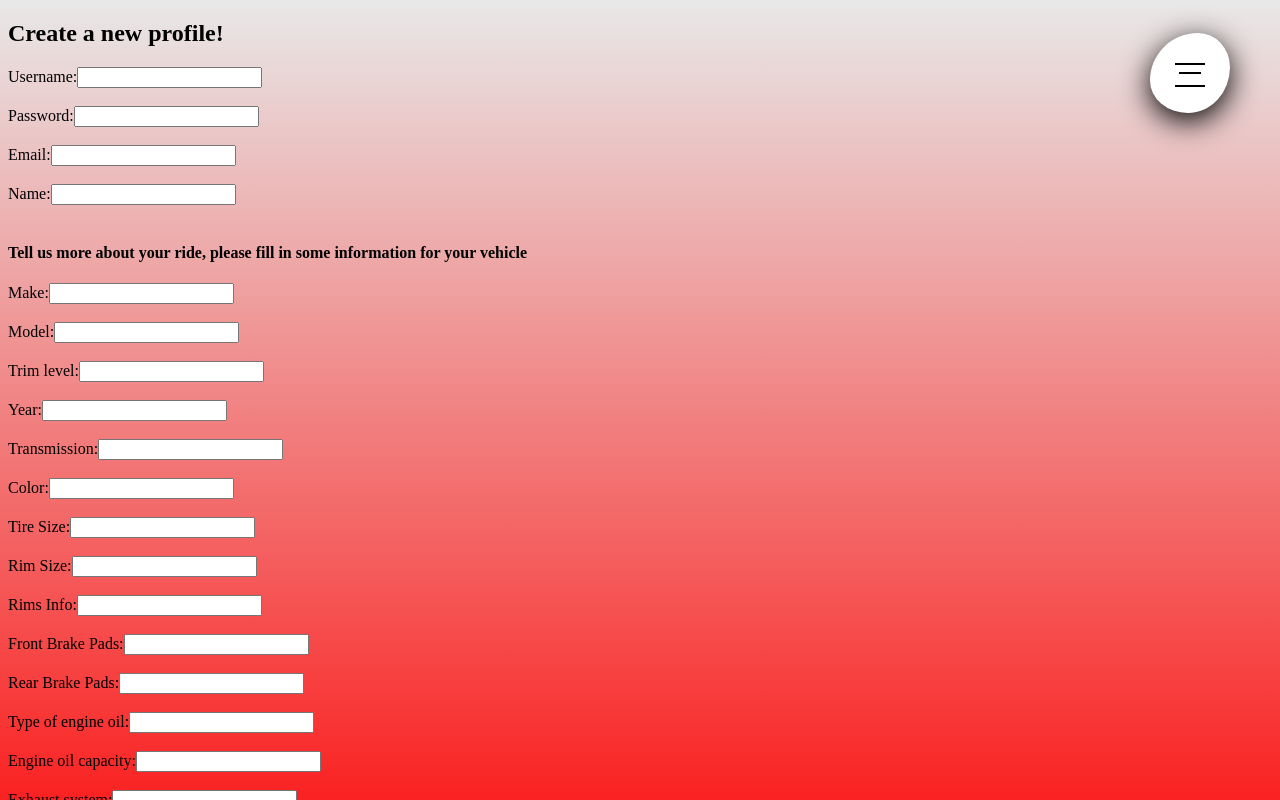
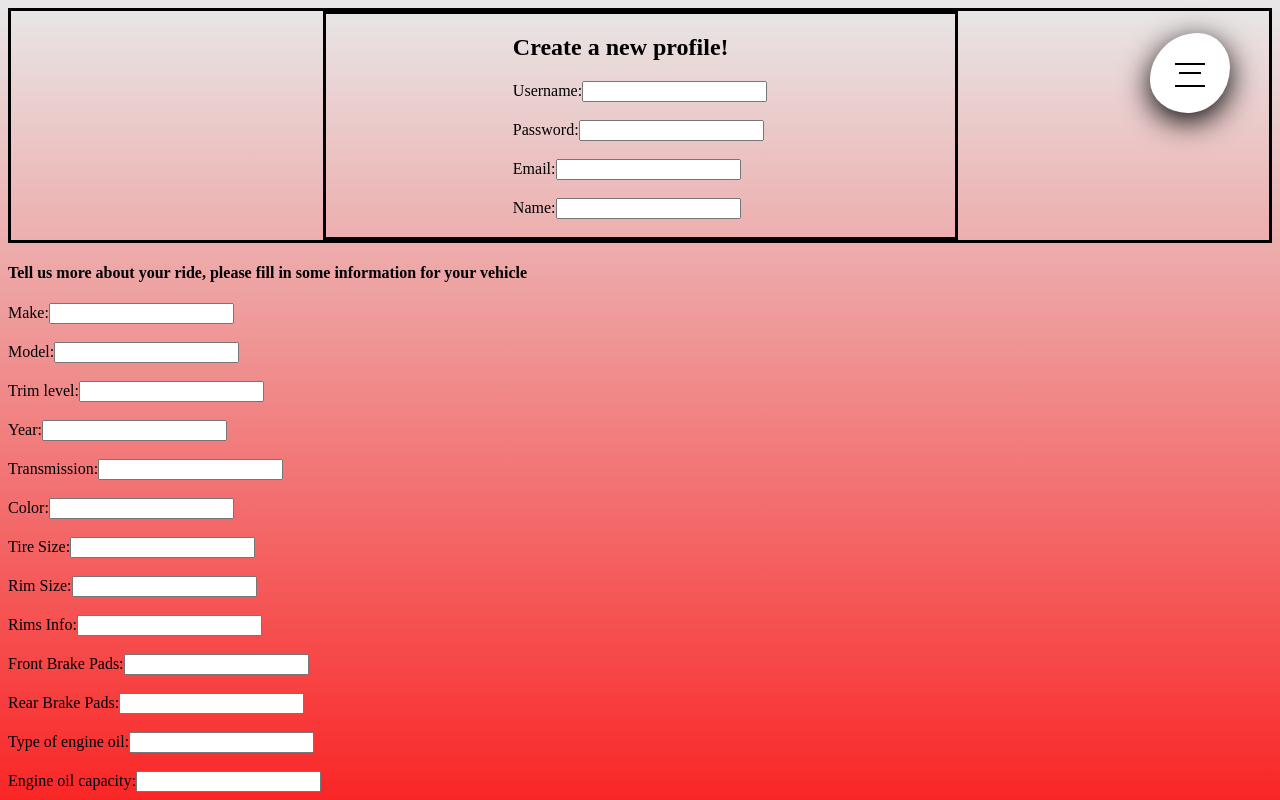
Before and after one commit to Arthur1112/ridefile-react-frontend-final-project, a React (Create React App) app: page /newProfile in a window 1280 px wide. Shown: the top 800 px of the page. Built offline with nearby package versions, Linux system fonts and the light colour scheme.

Commit message:
Created newProfile css and added containers

```diff
--- a/src/components/NewProfilePage.jsx
+++ b/src/components/NewProfilePage.jsx
@@ -1,6 +1,8 @@
 import { Button, Form, Input } from "antd";
 import { useState } from "react";
 import { useNavigate } from "react-router-dom";
+import "../styling/newProfilePage.css";
+
 // import { salt } from "../mySalt";
 // import bcrypt from "bcryptjs";
 
@@ -54,7 +56,9 @@ export default function CreateNewProfile() {
   };
 
   return (
-    <section>
+    <>
+      <section id="newUserMainInfoContainer">
+        <div id="newUserForm">
           <h2>Create a new profile!</h2>
           {error && <h3 style={{ color: "red" }}>{error}</h3>}
           <Form onFinish={handleSubmit}>
@@ -98,9 +102,14 @@ export default function CreateNewProfile() {
               />
             </Form.Item>
             <br />
+          </Form>
+        </div>
+      </section>
+      <section>
+        <Form>
           <h4>
-          Tell us more about your ride, please fill in some information for your
-          vehicle
+            Tell us more about your ride, please fill in some information for
+            your vehicle
           </h4>
           <Form.Item for="rideMake">
             Make:
@@ -277,5 +286,6 @@ export default function CreateNewProfile() {
           </Button>
         </Form>
       </section>
+    </>
   );
 }
--- /dev/null
+++ b/src/styling/newProfilePage.css
@@ -0,0 +1,12 @@
+#newUserMainInfoContainer {
+  display: flex;
+  border-style: solid;
+  justify-content: center;
+}
+
+#newUserForm {
+  display: grid;
+  justify-content: center;
+  width: 50%;
+  border-style: solid;
+}
```
Lines whose indentation alone changed are shown as unchanged.
